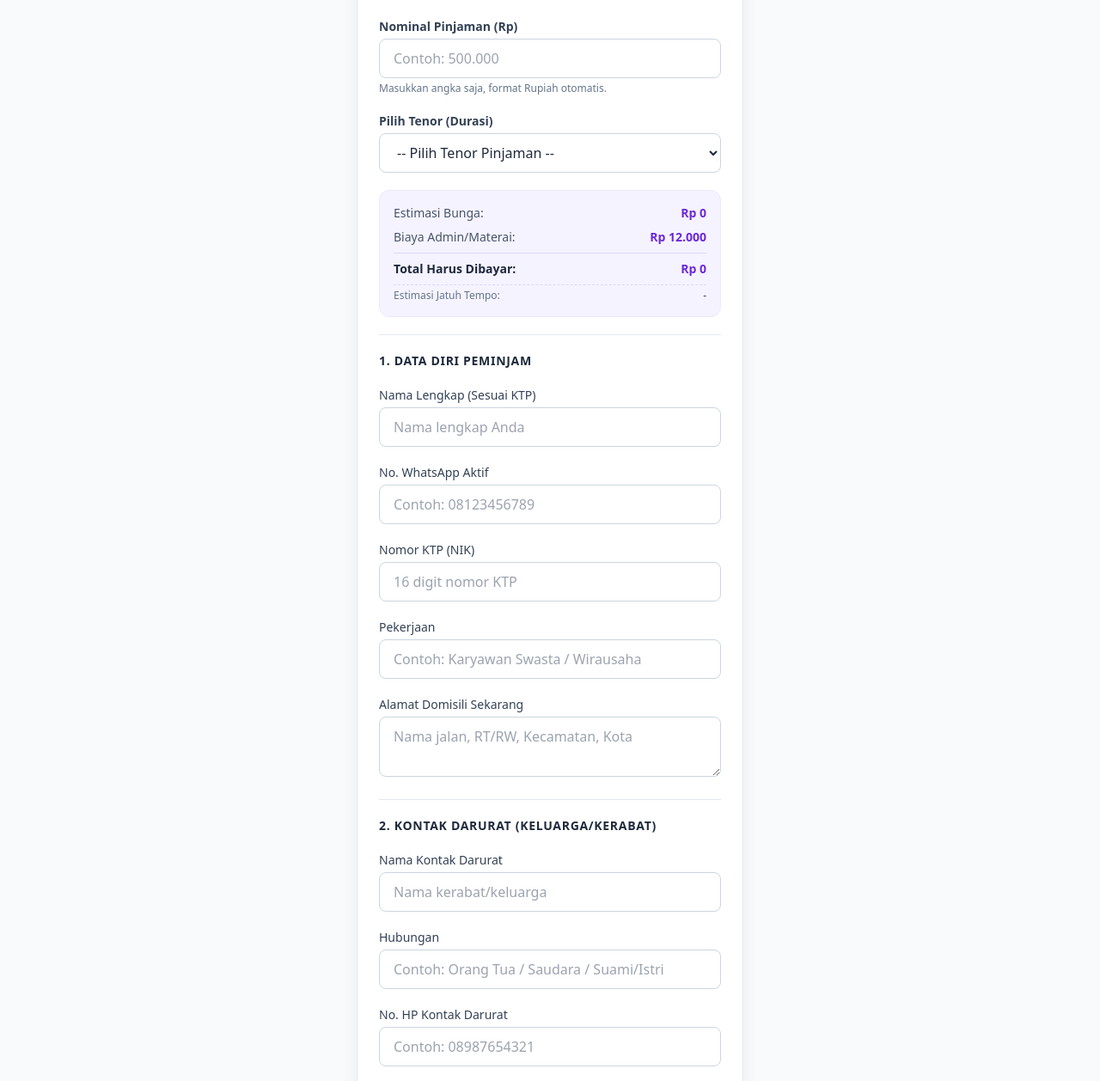
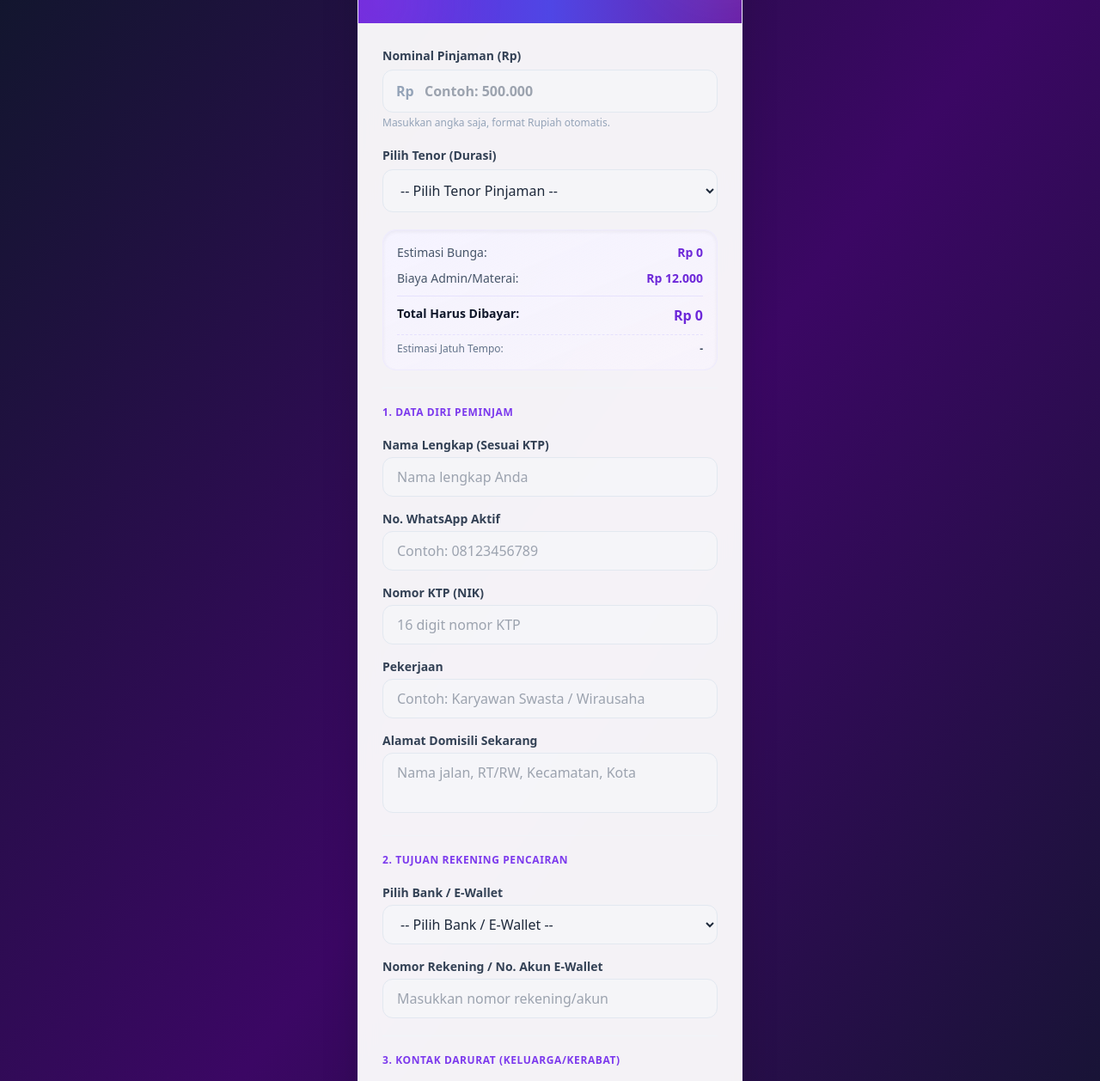
Before and after one commit to dapinbytantan/Dapin-By-Tantan, a plain HTML site: page index.html in a window 1280 px wide. Shown: the part 140-1398 px from the top of the page at 86% size. Drawn offline with nearby package versions, Linux system fonts and the light colour scheme.

Commit message:
Update index.html

```diff
--- a/index.html
+++ b/index.html
@@ -7,30 +7,35 @@
     <!-- Tailwind CSS CDN -->
     <script src="https://cdn.tailwindcss.com"></script>
 </head>
-<body class="bg-slate-50 min-h-screen py-8 px-4">
-    <div class="max-w-md mx-auto bg-white rounded-2xl shadow-xl overflow-hidden border border-slate-100">
-        <!-- Header -->
-        <div class="bg-gradient-to-r from-violet-600 to-indigo-600 p-6 text-white text-center">
-            <h1 class="text-2xl font-bold tracking-wide">Dapin by TanTan</h1>
-            <p class="text-violet-200 text-sm mt-1">Layanan Pengajuan Pinjaman Cepat & Aman</p>
+<body class="bg-gradient-to-br from-slate-900 via-purple-950 to-slate-900 min-h-screen py-10 px-4 flex items-center justify-center">
+    <div class="max-w-md w-full bg-white/95 backdrop-blur-md rounded-3xl shadow-2xl overflow-hidden border border-purple-100">
+        <!-- Header dengan Tema Violet Elegan -->
+        <div class="bg-gradient-to-r from-violet-700 via-indigo-600 to-purple-800 p-8 text-white text-center relative overflow-hidden">
+            <div class="absolute -right-10 -top-10 w-32 h-32 bg-white/10 rounded-full blur-2xl"></div>
+            <div class="absolute -left-10 -bottom-10 w-32 h-32 bg-purple-500/20 rounded-full blur-2xl"></div>
+            <h1 class="text-3xl font-extrabold tracking-tight relative z-10">Dapin by TanTan</h1>
+            <p class="text-purple-200 text-sm mt-1.5 relative z-10 font-medium">Layanan Pengajuan Pinjaman Cepat, Aman & Terpercaya</p>
         </div>
 
         <!-- Form Pengajuan -->
-        <form id="loanForm" class="p-6 space-y-5">
+        <form id="loanForm" class="p-7 space-y-5">
             <!-- Nominal Pinjaman -->
             <div>
-                <label class="block text-sm font-semibold text-slate-700 mb-1">Nominal Pinjaman (Rp)</label>
+                <label class="block text-sm font-bold text-slate-700 mb-1.5">Nominal Pinjaman (Rp)</label>
+                <div class="relative">
+                    <span class="absolute inset-y-0 left-0 flex items-center pl-4 text-slate-400 font-bold">Rp</span>
                     <input type="text" id="nominal" required
-                    class="w-full px-4 py-2.5 rounded-lg border border-slate-300 focus:ring-2 focus:ring-violet-500 focus:border-violet-500 outline-none transition text-slate-800 font-medium"
+                        class="w-full pl-12 pr-4 py-3 rounded-xl border border-slate-200 focus:ring-2 focus:ring-violet-600 focus:border-violet-600 outline-none transition text-slate-800 font-semibold bg-slate-50/50"
                         placeholder="Contoh: 500.000" oninput="formatRupiahInput(this)">
-                <p class="text-xs text-slate-500 mt-1">Masukkan angka saja, format Rupiah otomatis.</p>
+                </div>
+                <p class="text-xs text-slate-400 mt-1">Masukkan angka saja, format Rupiah otomatis.</p>
             </div>
 
             <!-- Tenor Pinjaman -->
             <div>
-                <label class="block text-sm font-semibold text-slate-700 mb-1">Pilih Tenor (Durasi)</label>
+                <label class="block text-sm font-bold text-slate-700 mb-1.5">Pilih Tenor (Durasi)</label>
                 <select id="tenor" required
-                    class="w-full px-4 py-2.5 rounded-lg border border-slate-300 focus:ring-2 focus:ring-violet-500 focus:border-violet-500 outline-none transition text-slate-800 bg-white"
+                    class="w-full px-4 py-3 rounded-xl border border-slate-200 focus:ring-2 focus:ring-violet-600 focus:border-violet-600 outline-none transition text-slate-800 bg-slate-50/50 font-medium cursor-pointer"
                     onchange="hitungSimulasi()">
                     <option value="" disabled selected>-- Pilih Tenor Pinjaman --</option>
                     <option value="7">7 Hari (Bunga 35%)</option>
@@ -38,95 +43,131 @@
                 </select>
             </div>
 
-            <!-- Simulasi Otomatis -->
-            <div class="bg-violet-50 rounded-xl p-4 border border-violet-100 space-y-2">
+            <!-- Simulasi Otomatis (Elegan Box) -->
+            <div class="bg-gradient-to-br from-violet-50 to-purple-50/60 rounded-2xl p-4 border border-violet-100/80 space-y-2.5 shadow-inner">
                 <div class="flex justify-between text-sm text-slate-600">
-                    <span>Estimasi Bunga:</span>
-                    <span id="displayBunga" class="font-semibold text-violet-700">Rp 0</span>
+                    <span class="font-medium">Estimasi Bunga:</span>
+                    <span id="displayBunga" class="font-bold text-violet-700">Rp 0</span>
                 </div>
                 <div class="flex justify-between text-sm text-slate-600">
-                    <span>Biaya Admin/Materai:</span>
-                    <span id="displayAdmin" class="font-semibold text-violet-700">Rp 12.000</span>
+                    <span class="font-medium">Biaya Admin/Materai:</span>
+                    <span id="displayAdmin" class="font-bold text-violet-700">Rp 12.000</span>
                 </div>
-                <div class="flex justify-between text-sm text-slate-800 font-bold border-t border-violet-200 pt-2">
+                <div class="flex justify-between text-sm text-slate-900 font-extrabold border-t border-violet-200/60 pt-2.5">
                     <span>Total Harus Dibayar:</span>
-                    <span id="displayTotal" class="text-violet-700">Rp 0</span>
+                    <span id="displayTotal" class="text-violet-700 text-base">Rp 0</span>
                 </div>
-                <div class="flex justify-between text-xs text-slate-500 pt-1 border-t border-dashed border-violet-200">
-                    <span>Estimasi Jatuh Tempo:</span>
-                    <span id="displayJatuhTempo" class="font-medium text-slate-700">-</span>
+                <div class="flex justify-between text-xs text-slate-500 pt-2 border-t border-dashed border-violet-200/60">
+                    <span class="font-medium">Estimasi Jatuh Tempo:</span>
+                    <span id="displayJatuhTempo" class="font-bold text-slate-700">-</span>
                 </div>
             </div>
 
-            <hr class="border-slate-200 my-2">
+            <hr class="border-slate-100 my-3">
 
             <!-- Data Diri Peminjam -->
-            <h2 class="text-sm font-bold text-slate-800 uppercase tracking-wider">1. Data Diri Peminjam</h2>
+            <h2 class="text-xs font-bold text-violet-600 uppercase tracking-wider mb-3">1. Data Diri Peminjam</h2>
 
+            <div class="space-y-4">
                 <div>
-                <label class="block text-sm font-medium text-slate-700 mb-1">Nama Lengkap (Sesuai KTP)</label>
+                    <label class="block text-sm font-semibold text-slate-700 mb-1">Nama Lengkap (Sesuai KTP)</label>
                     <input type="text" id="nama" required
-                    class="w-full px-4 py-2.5 rounded-lg border border-slate-300 focus:ring-2 focus:ring-violet-500 outline-none transition"
+                        class="w-full px-4 py-2.5 rounded-xl border border-slate-200 focus:ring-2 focus:ring-violet-600 outline-none transition bg-slate-50/50"
                         placeholder="Nama lengkap Anda">
                 </div>
 
                 <div>
-                <label class="block text-sm font-medium text-slate-700 mb-1">No. WhatsApp Aktif</label>
+                    <label class="block text-sm font-semibold text-slate-700 mb-1">No. WhatsApp Aktif</label>
                     <input type="tel" id="whatsapp" required inputmode="numeric" pattern="[0-9]*"
-                    class="w-full px-4 py-2.5 rounded-lg border border-slate-300 focus:ring-2 focus:ring-violet-500 outline-none transition"
+                        class="w-full px-4 py-2.5 rounded-xl border border-slate-200 focus:ring-2 focus:ring-violet-600 outline-none transition bg-slate-50/50"
                         placeholder="Contoh: 08123456789">
                 </div>
 
                 <div>
-                <label class="block text-sm font-medium text-slate-700 mb-1">Nomor KTP (NIK)</label>
+                    <label class="block text-sm font-semibold text-slate-700 mb-1">Nomor KTP (NIK)</label>
                     <input type="text" id="nik" required inputmode="numeric" pattern="[0-9]*"
-                    class="w-full px-4 py-2.5 rounded-lg border border-slate-300 focus:ring-2 focus:ring-violet-500 outline-none transition"
+                        class="w-full px-4 py-2.5 rounded-xl border border-slate-200 focus:ring-2 focus:ring-violet-600 outline-none transition bg-slate-50/50"
                         placeholder="16 digit nomor KTP">
                 </div>
 
                 <div>
-                <label class="block text-sm font-medium text-slate-700 mb-1">Pekerjaan</label>
+                    <label class="block text-sm font-semibold text-slate-700 mb-1">Pekerjaan</label>
                     <input type="text" id="pekerjaan" required
-                    class="w-full px-4 py-2.5 rounded-lg border border-slate-300 focus:ring-2 focus:ring-violet-500 outline-none transition"
+                        class="w-full px-4 py-2.5 rounded-xl border border-slate-200 focus:ring-2 focus:ring-violet-600 outline-none transition bg-slate-50/50"
                         placeholder="Contoh: Karyawan Swasta / Wirausaha">
                 </div>
 
                 <div>
-                <label class="block text-sm font-medium text-slate-700 mb-1">Alamat Domisili Sekarang</label>
+                    <label class="block text-sm font-semibold text-slate-700 mb-1">Alamat Domisili Sekarang</label>
                     <textarea id="alamat" rows="2" required
-                    class="w-full px-4 py-2.5 rounded-lg border border-slate-300 focus:ring-2 focus:ring-violet-500 outline-none transition"
+                        class="w-full px-4 py-2.5 rounded-xl border border-slate-200 focus:ring-2 focus:ring-violet-600 outline-none transition bg-slate-50/50 resize-none"
                         placeholder="Nama jalan, RT/RW, Kecamatan, Kota"></textarea>
                 </div>
+            </div>
 
-            <hr class="border-slate-200 my-2">
+            <hr class="border-slate-100 my-3">
+
+            <!-- Rekening Pencairan -->
+            <h2 class="text-xs font-bold text-violet-600 uppercase tracking-wider mb-3">2. Tujuan Rekening Pencairan</h2>
+
+            <div class="space-y-4">
+                <div>
+                    <label class="block text-sm font-semibold text-slate-700 mb-1">Pilih Bank / E-Wallet</label>
+                    <select id="bankTujuan" required
+                        class="w-full px-4 py-2.5 rounded-xl border border-slate-200 focus:ring-2 focus:ring-violet-600 outline-none transition text-slate-800 bg-slate-50/50 font-medium cursor-pointer">
+                        <option value="" disabled selected>-- Pilih Bank / E-Wallet --</option>
+                        <option value="BCA">BCA</option>
+                        <option value="Mandiri">Mandiri</option>
+                        <option value="BNI">BNI</option>
+                        <option value="BRI">BRI</option>
+                        <option value="Krom">Krom</option>
+                        <option value="Jago">Jago</option>
+                        <option value="SeaBank">SeaBank</option>
+                        <option value="GoPay">GoPay</option>
+                        <option value="DANA">DANA</option>
+                        <option value="ShopeePay">ShopeePay</option>
+                    </select>
+                </div>
+
+                <div>
+                    <label class="block text-sm font-semibold text-slate-700 mb-1">Nomor Rekening / No. Akun E-Wallet</label>
+                    <input type="tel" id="noRekening" required inputmode="numeric" pattern="[0-9]*"
+                        class="w-full px-4 py-2.5 rounded-xl border border-slate-200 focus:ring-2 focus:ring-violet-600 outline-none transition bg-slate-50/50 font-medium"
+                        placeholder="Masukkan nomor rekening/akun">
+                </div>
+            </div>
+
+            <hr class="border-slate-100 my-3">
 
             <!-- Kontak Darurat -->
-            <h2 class="text-sm font-bold text-slate-800 uppercase tracking-wider">2. Kontak Darurat (Keluarga/Kerabat)</h2>
+            <h2 class="text-xs font-bold text-violet-600 uppercase tracking-wider mb-3">3. Kontak Darurat (Keluarga/Kerabat)</h2>
 
+            <div class="space-y-4">
                 <div>
-                <label class="block text-sm font-medium text-slate-700 mb-1">Nama Kontak Darurat</label>
+                    <label class="block text-sm font-semibold text-slate-700 mb-1">Nama Kontak Darurat</label>
                     <input type="text" id="namaDarurat" required
-                    class="w-full px-4 py-2.5 rounded-lg border border-slate-300 focus:ring-2 focus:ring-violet-500 outline-none transition"
+                        class="w-full px-4 py-2.5 rounded-xl border border-slate-200 focus:ring-2 focus:ring-violet-600 outline-none transition bg-slate-50/50"
                         placeholder="Nama kerabat/keluarga">
                 </div>
 
                 <div>
-                <label class="block text-sm font-medium text-slate-700 mb-1">Hubungan</label>
+                    <label class="block text-sm font-semibold text-slate-700 mb-1">Hubungan</label>
                     <input type="text" id="hubungan" required
-                    class="w-full px-4 py-2.5 rounded-lg border border-slate-300 focus:ring-2 focus:ring-violet-500 outline-none transition"
+                        class="w-full px-4 py-2.5 rounded-xl border border-slate-200 focus:ring-2 focus:ring-violet-600 outline-none transition bg-slate-50/50"
                         placeholder="Contoh: Orang Tua / Saudara / Suami/Istri">
                 </div>
 
                 <div>
-                <label class="block text-sm font-medium text-slate-700 mb-1">No. HP Kontak Darurat</label>
+                    <label class="block text-sm font-semibold text-slate-700 mb-1">No. HP Kontak Darurat</label>
                     <input type="tel" id="hpDarurat" required inputmode="numeric" pattern="[0-9]*"
-                    class="w-full px-4 py-2.5 rounded-lg border border-slate-300 focus:ring-2 focus:ring-violet-500 outline-none transition"
+                        class="w-full px-4 py-2.5 rounded-xl border border-slate-200 focus:ring-2 focus:ring-violet-600 outline-none transition bg-slate-50/50"
                         placeholder="Contoh: 08987654321">
+                </div>
             </div>
 
             <!-- Tombol Submit -->
             <button type="submit"
-                class="w-full bg-violet-600 hover:bg-violet-700 text-white font-bold py-3 px-4 rounded-xl shadow-lg hover:shadow-violet-200 transition duration-200">
+                class="w-full bg-gradient-to-r from-violet-600 to-indigo-600 hover:from-violet-700 hover:to-indigo-700 text-white font-bold py-3.5 px-4 rounded-xl shadow-lg shadow-violet-500/25 hover:shadow-violet-500/40 transition duration-200 transform active:scale-[0.98] mt-2">
                 Kirim Pengajuan via WhatsApp
             </button>
         </form>
@@ -214,6 +255,8 @@
             const nik = document.getElementById('nik').value;
             const pekerjaan = document.getElementById('pekerjaan').value;
             const alamat = document.getElementById('alamat').value;
+            const bankTujuan = document.getElementById('bankTujuan').value;
+            const noRekening = document.getElementById('noRekening').value;
             const namaDarurat = document.getElementById('namaDarurat').value;
             const hubungan = document.getElementById('hubungan').value;
             const hpDarurat = document.getElementById('hpDarurat').value;
@@ -232,7 +275,7 @@
             tanggalJatuhTempoObj.setDate(today.getDate() + parseInt(tenorVal));
             const tanggalJatuhTempo = formatDate(tanggalJatuhTempoObj);
 
-            // GANTI NOMOR DI BAWAH INI DENGAN NOMOR WHATSAPP ANDA (Awali dengan 62 tanpa angka 0 di depan)
+            // NOMOR ADMIN SUDAH TERSET OTOMATIS
             const nomorAdmin = "628131114511";
 
             const pesan = `*HALO ADMIN DAPIN BY TANTAN, SAYA INGIN MENGAJUKAN PINJAMAN*
@@ -255,7 +298,11 @@
 - Pekerjaan: ${pekerjaan}
 - Alamat: ${alamat}
 
-*2. KONTAK DARURAT*
+*2. TUJUAN REKENING PENCAIRAN*
+- Bank / E-Wallet: ${bankTujuan}
+- No Rekening / Akun: ${noRekening}
+
+*3. KONTAK DARURAT*
 - Nama: ${namaDarurat}
 - Hubungan: ${hubungan}
 - No HP: ${hpDarurat}`;
```
Lines whose indentation alone changed are shown as unchanged.
